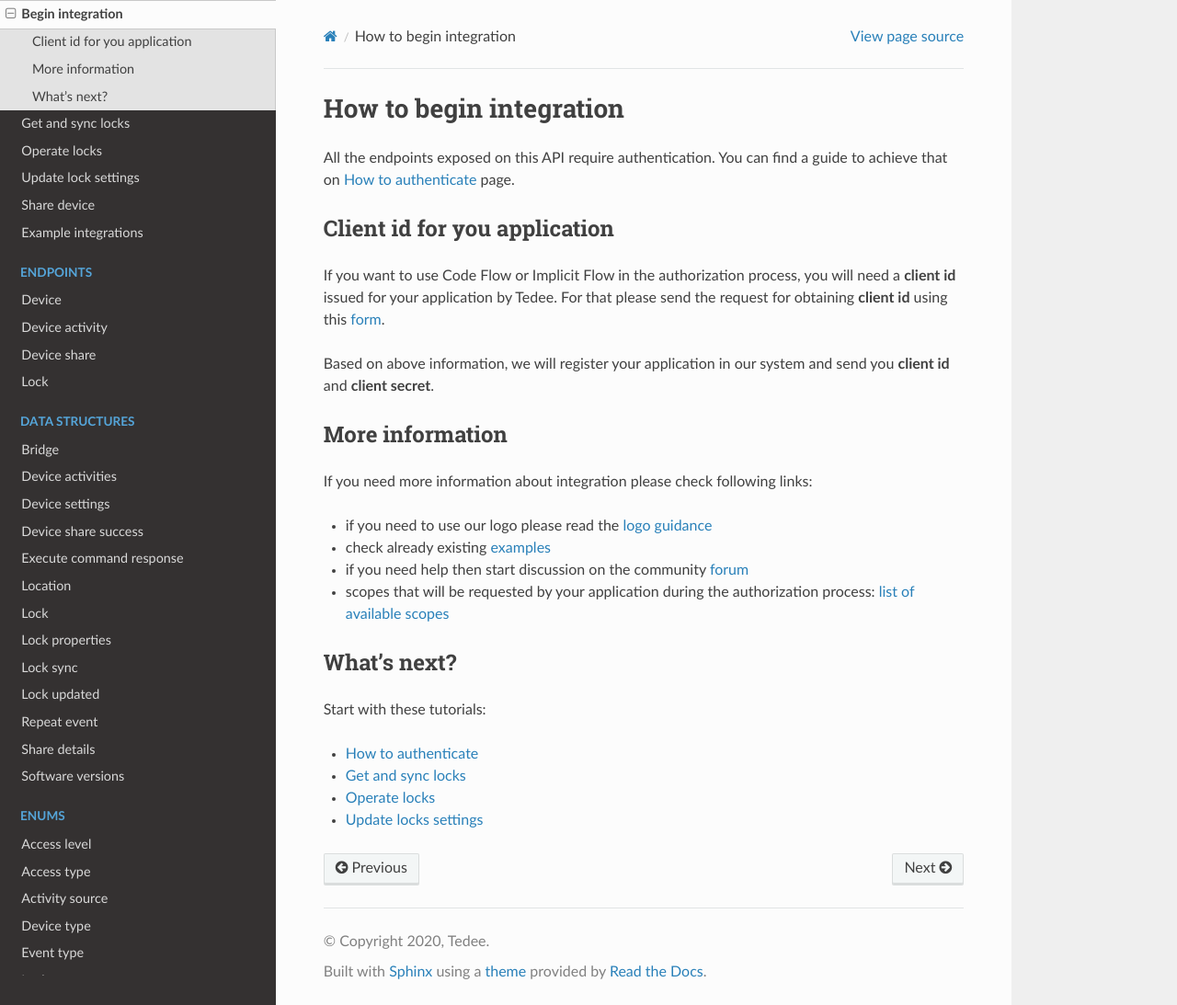
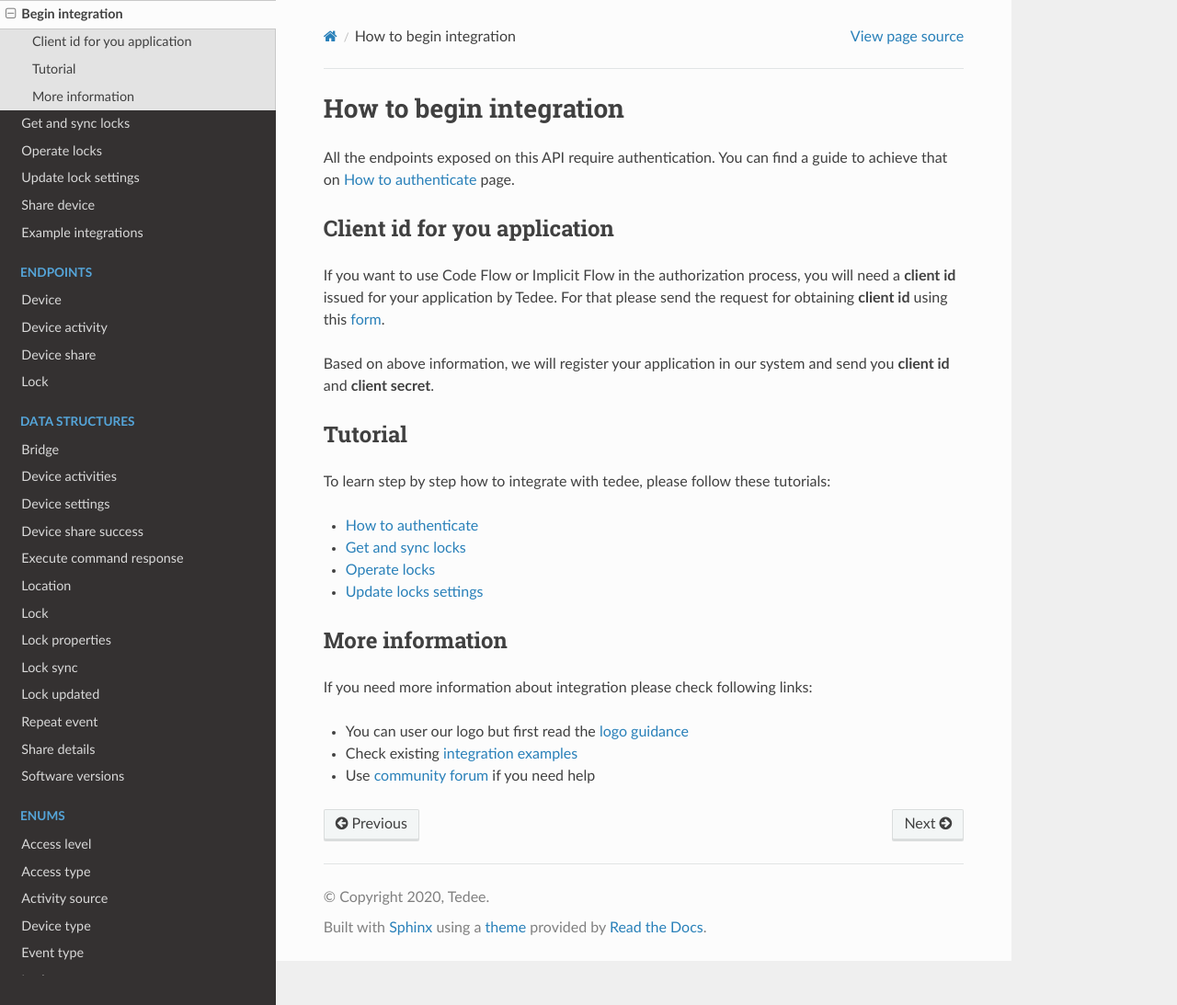
Before and after one commit to tedee-com/tedee-api-doc, a Sphinx documentation site: the page built from docs/source/howtos/begin-integration.rst, in a window 1280 px wide and 1093 px high. Shown: the whole window at 92% size. Built offline with Sphinx 7.4.7 and the Read the Docs theme 2.0.0, drawn with Linux system fonts in a browser that asks for light colours.

Commit message:
change order and the "more info' chappter (#54)

```diff
--- a/docs/source/howtos/begin-integration.rst
+++ b/docs/source/howtos/begin-integration.rst
@@ -14,22 +14,21 @@ For that please send the request for obtaining **client id** using this `form <h
 
 Based on above information, we will register your application in our system and send you **client id** and **client secret**.
 
+Tutorial
+------------
+
+To learn step by step how to integrate with tedee, please follow these tutorials:
+
+* :doc:`How to authenticate <authenticate>`
+* :doc:`Get and sync locks <get-and-sync-locks>`
+* :doc:`Operate locks <operate-locks>`
+* :doc:`Update locks settings <update-lock-settings>`
+
 More information
 ----------------
 
 If you need more information about integration please check following links:
 
-* if you need to use our logo please read the :doc:`logo guidance <../../logo-guidance>`
-* check already existing :doc:`examples <example-integrations>`
-* if you need help then start discussion on the community `forum <https://tedee.freshdesk.com/en/support/discussions>`_
-* scopes that will be requested by your application during the authorization process: `list of available scopes <../howtos/authenticate.html#list-of-scopes>`_
-
-What's next?
-------------
-
-Start with these tutorials:
-
-* :doc:`How to authenticate <authenticate>`
-* :doc:`Get and sync locks <get-and-sync-locks>`
-* :doc:`Operate locks <operate-locks>`
-* :doc:`Update locks settings <update-lock-settings>`
+* You can user our logo but first read the :doc:`logo guidance <../../logo-guidance>`
+* Check existing :doc:`integration examples <example-integrations>`
+* Use `community forum <https://tedee.freshdesk.com/en/support/discussions>`_ if you need help
```
